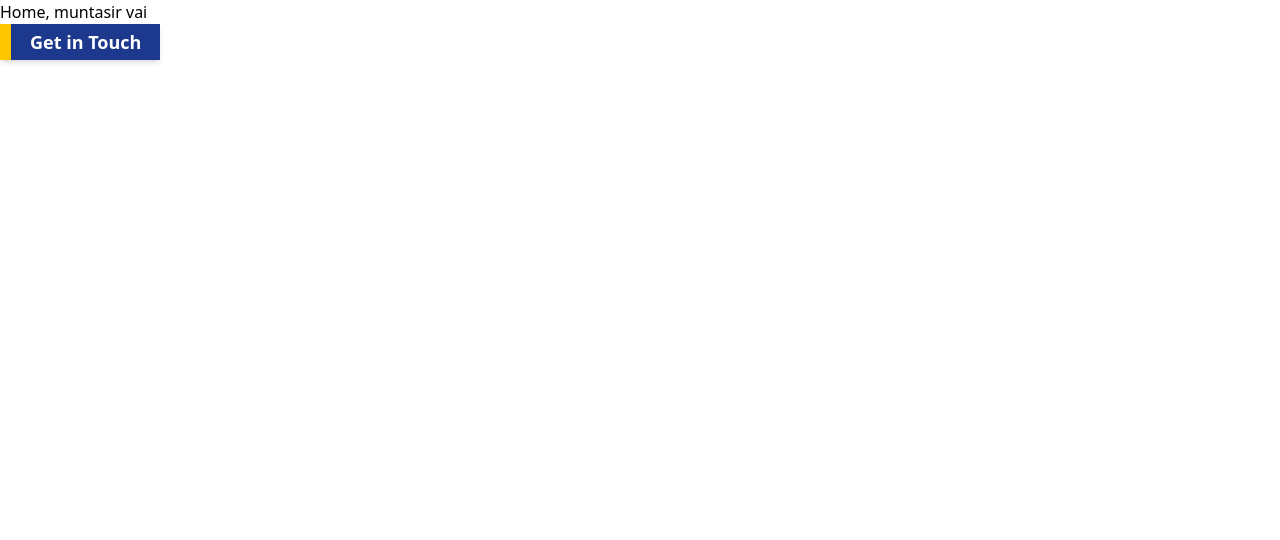
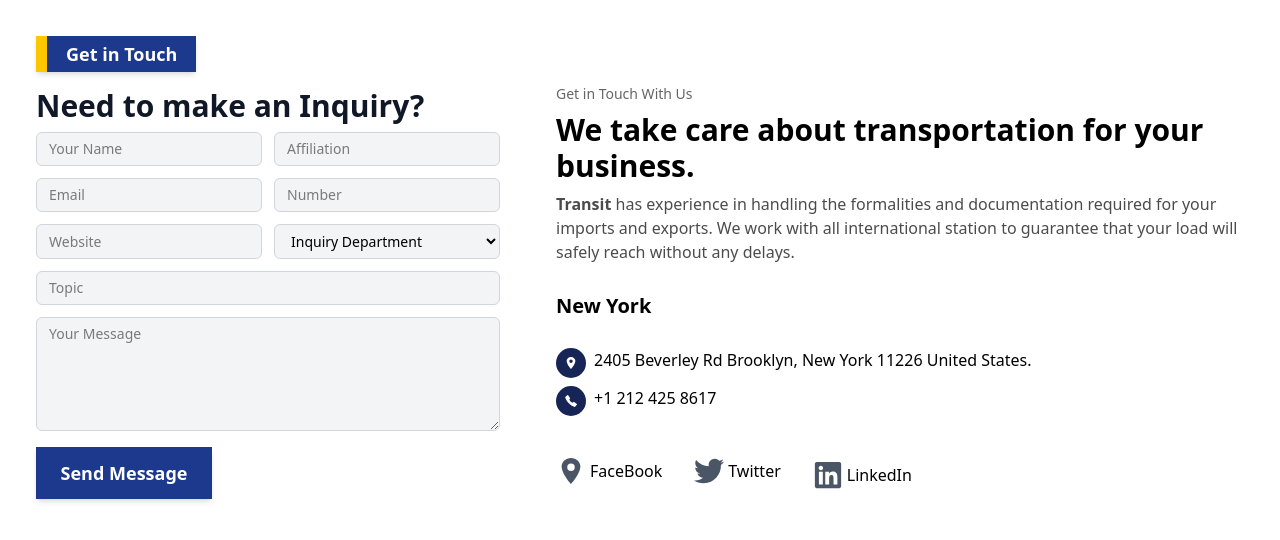
Before and after one commit to Mdsakib999/Logistics-practice-UI, a React (Vite) app: page / in a window 1280 px wide. Shown: the top 540 px of the page. Built offline with nearby package versions, Linux system fonts and the light colour scheme.

Commit message:
contact feature added

```diff
--- a/src/Components/Contact.jsx
+++ b/src/Components/Contact.jsx
@@ -1,16 +1,135 @@
+import { FaLinkedin, FaTwitter } from "react-icons/fa";
+import { IoCallSharp, IoLocationSharp } from "react-icons/io5";
+
 const Contact = () => {
   return (
     <div>
-      <div className="text-red-600">
+      <div className="p-5 flex w-full ">
         {/* contact form */}
-        <div>
-          <button className="flex items-center w-40 h-9 bg-blue-900 text-white font-medium shadow-md hover:bg-violet-700 transition duration-300 ease-in-out">
-            <span className="w-1/14 h-full bg-yellow-400"></span>
-            <span className="flex-1 text-center font-semibold text-lg">Get in Touch</span>
-          </button>
+        <div className="w-4/10  mx-auto p-4">
+          <form className="space-y-4">
+            <button className="flex items-center w-40 h-9 bg-blue-900 text-white font-medium shadow-md hover:bg-violet-700 transition duration-300 ease-in-out mb-4">
+              <span className="w-1/14 h-full bg-yellow-400"></span>
+              <span className="flex-1 text-center font-semibold text-lg">
+                Get in Touch
+              </span>
+            </button>
+            <h2 className="font-bold text-gray-900 text-3xl mb-2">
+              Need to make an Inquiry?
+            </h2>
+
+            <div className="grid grid-cols-4 gap-3">
+              {/* First row: 2 + 2 */}
+              <input
+                type="text"
+                placeholder="Your Name"
+                className="col-span-2 rounded-md border border-gray-300 px-3 py-1.5 text-sm bg-gray-100"
+              />
+              <input
+                type="text"
+                placeholder="Affiliation"
+                className="col-span-2 rounded-md border border-gray-300 px-3 py-1.5 text-sm bg-gray-100"
+              />
+
+
+              <input
+                type="email"
+                placeholder="Email"
+                className="col-span-2 rounded-md border border-gray-300 px-3 py-1.5 text-sm bg-gray-100"
+              />
+              <input
+                type="text"
+                placeholder="Number"
+                className="col-span-2 rounded-md border border-gray-300 px-3 py-1.5 text-sm bg-gray-100"
+              />
+
+
+              <input
+                type="text"
+                placeholder="Website"
+                className="col-span-2 rounded-md border border-gray-300 px-3 py-1.5 text-sm bg-gray-100"
+              />
+              <select className="col-span-2 rounded-md border border-gray-300 px-3 py-1.5 text-sm bg-gray-100">
+                <option value="">Inquiry Department</option>
+                <option value="it">IT</option>
+                <option value="marketing">Marketing</option>
+                <option value="finance">Finance</option>
+                <option value="hr">HR</option>
+              </select>
+
+              {/* Full width fields */}
+              <input
+                type="text"
+                placeholder="Topic"
+                className="col-span-4 rounded-md border border-gray-300 px-3 py-1.5 text-sm bg-gray-100"
+              />
+              <textarea
+                placeholder="Your Message"
+                rows={5}
+                className="col-span-4 rounded-md border border-gray-300 px-3 py-1.5 text-sm bg-gray-100"
+              />
+            </div>
+
+            <button className="flex items-center w-44 h-13 bg-blue-900 text-white font-medium shadow-md hover:bg-violet-700 transition duration-300 ease-in-out mt-2">
+              <span className="flex-1 text-center font-semibold text-lg">
+                Send Message
+              </span>
+            </button>
+          </form>
         </div>
+
+        {/* part 2 */}
         {/* Contact Text */}
-        <div></div>
+        <div className="pl-10 w-6/10 pt-16">
+          <div className="space-y-2">
+            <p className="text-sm  opacity-60">Get in Touch With Us</p>
+            <h4 className="font-bold text-3xl">
+              We take care about transportation for your business.
+            </h4>
+            <p className="opacity-70">
+              <span className="font-bold">Transit</span> has experience in
+              handling the formalities and documentation required for your
+              imports and exports. We work with all international station to
+              guarantee that your load will safely reach without any delays.
+            </p>
+          </div>
+          <div className="space-y-2 mt-2">
+            <h4 className="text-xl font-bold py-5">New York</h4>
+            <div className="flex gap-2">
+              <IoLocationSharp
+                className="text-white bg-blue-950 p-2 rounded-full"
+                size={30}
+              />
+              <div>
+                2405 Beverley Rd Brooklyn, New York 11226 United States.
+              </div>
+            </div>
+
+            <div className="flex gap-2">
+              <IoCallSharp
+                className="text-white bg-blue-950 p-2 rounded-full"
+                size={30}
+              />
+              <div>+1 212 425 8617</div>
+            </div>
+          </div>
+          <div className="space-y-2 mt-10 flex gap-8">
+            <div className="flex items-center gap-1">
+              <IoLocationSharp className="text-gray-600 " size={30} />
+              <div>FaceBook</div>
+            </div>
+
+            <div className="flex items-center gap-1">
+              <FaTwitter className="text-gray-600 " size={30} />
+              <div>Twitter</div>
+            </div>
+
+            <div className="flex items-center gap-1">
+              <FaLinkedin className="text-gray-600 " size={30} />
+              <div>LinkedIn</div>
+            </div>
+          </div>
+        </div>
       </div>
     </div>
   );
--- a/src/Pages/Home/Home.jsx
+++ b/src/Pages/Home/Home.jsx
@@ -5,8 +5,7 @@ const Home = () => {
     //     window.scrollTo({ top: 0, behavior: "smooth" });
     //   }, []);
     return (
-        <div className="max-w-7xl">
-            <p>Home, muntasir vai</p>
+        <div className="max-w-7xl mx-auto">
             <Contact/>
         </div>
     );
```
